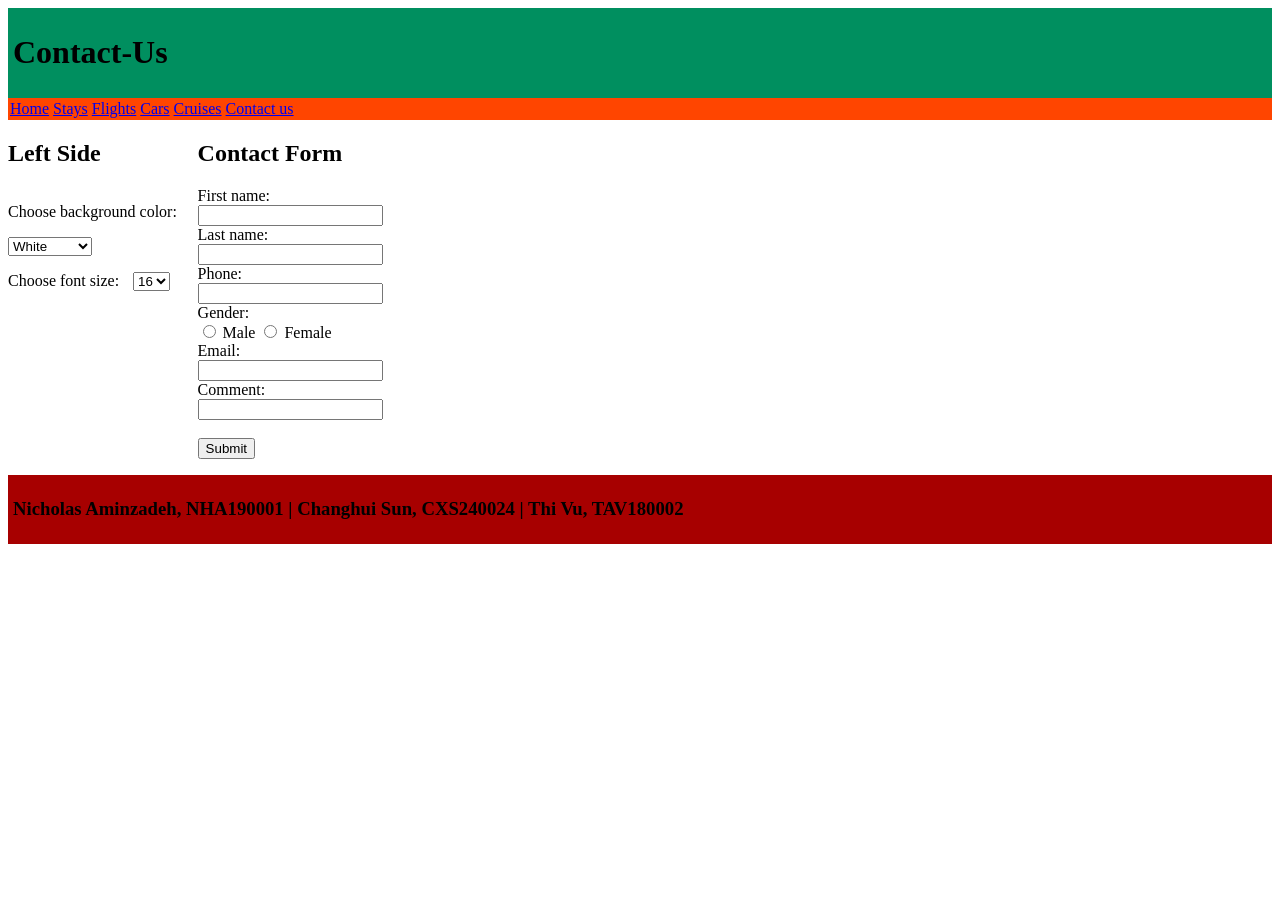
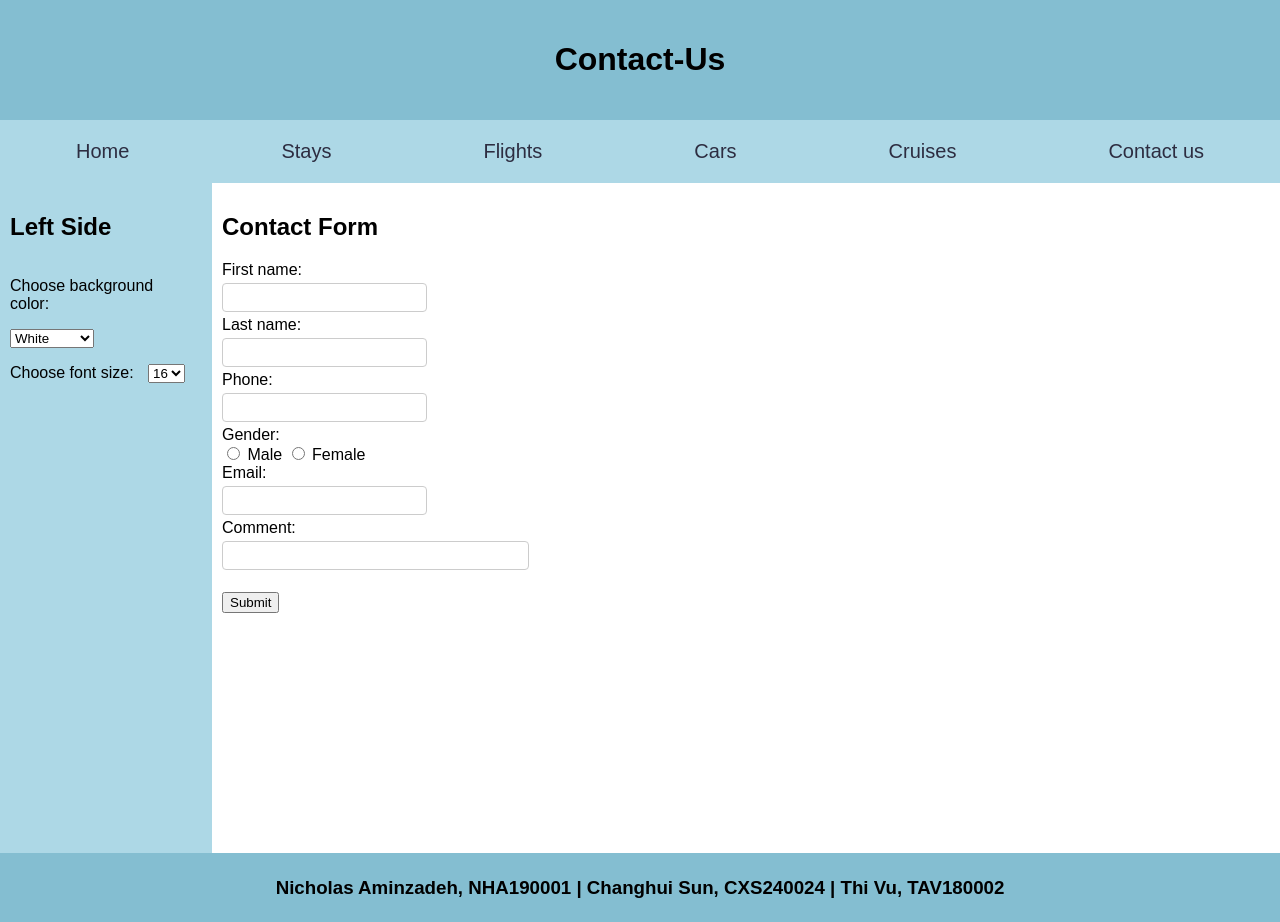
Before and after one commit to CH7099/cs6314-a2-travel, a PHP site: page /contact-us.html in a window 1280 px wide. Before the commit the page ends 544 px from the top, so only its background shows below. Run offline with PHP 8.4, Linux system fonts and the light colour scheme.

Commit message:
Edit style

```diff
--- a/Assignment2/mystyle.css
+++ b/Assignment2/mystyle.css
@@ -1,16 +1,45 @@
+/* General body styles */
+body {
+    font-family: Arial, sans-serif;
+    margin: 0;                     /* remove default margin */
+    padding: 0;                    /* remove default padding */
+}
+
+/*Style header*/
 .header {
-  background-color:rgb(0, 143, 95);
-  padding:5px;
+    padding: 20px;
+    text-align: center;
+    background-color: rgb(132, 190, 209);
 }
 
 .footer {
-  background-color:rgb(167, 0, 0);
-  padding:5px;
+  background-color: rgb(132, 190, 209);
+  padding: 5px;
+  text-align: center;
 }
 
+/* Style the navigation container */
 .topnav {
-  background-color:orangered;
-  padding:2px;
+    display: flex;                 /* flexbox instead of float */
+    justify-content: space-around; /* spread links evenly */
+    background-color: lightblue;
+    width: 100%;                   /* fill the window width */
+}
+
+/* Style individual links */
+.topnav a {
+    flex-grow: 1;                  /* each link stretches equally */
+    color: rgb(45, 45, 65);
+    padding: 20px;
+    text-align: center;
+    text-decoration: none;         /* remove underline */
+    font-size: 20px;
+}
+
+/*Change color for top navigation*/
+.topnav a:hover{
+    background-color: rgb(132, 190, 209);
+    color: black;
 }
 
 .row:after {
@@ -21,22 +50,22 @@
 
 .column {
   float: left;
+  min-height: 650px;              /* ensure columns have some height */
 }
 
-.side{
-  width: 15%;
+/*Left column*/
+.column.side {
+    width: 15%;
+    float: left;
+    background-color: lightblue;
+    padding: 10px;
 }
 
-.middle {
-  width: 85%;
-}
-
-.left {
-  width: 25%;
-}
-
-.right {
-  width: 25%;
+/*Middle column*/
+.column.middle {
+    width: 80%;
+    float: left;
+    padding: 10px;
 }
 
 .prefselector {
@@ -44,6 +73,16 @@
   margin-right: 10px;
 }
 
-#validationresult {
-  padding:2px;
+/* Input field styles */
+input[type=text] {
+    width: 20%;
+    padding: 6px 5px;
+    margin: 4px 0;
+    box-sizing: border-box;
+    border: 1px solid #ccc;
+    border-radius: 4px;
 }
+
+#comment {
+    width: 30%;
+}
```
